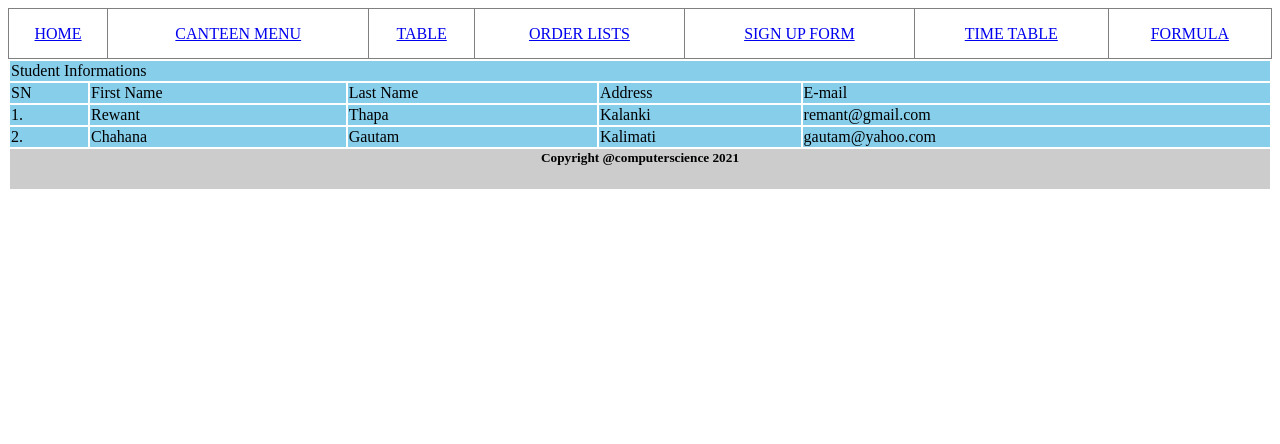
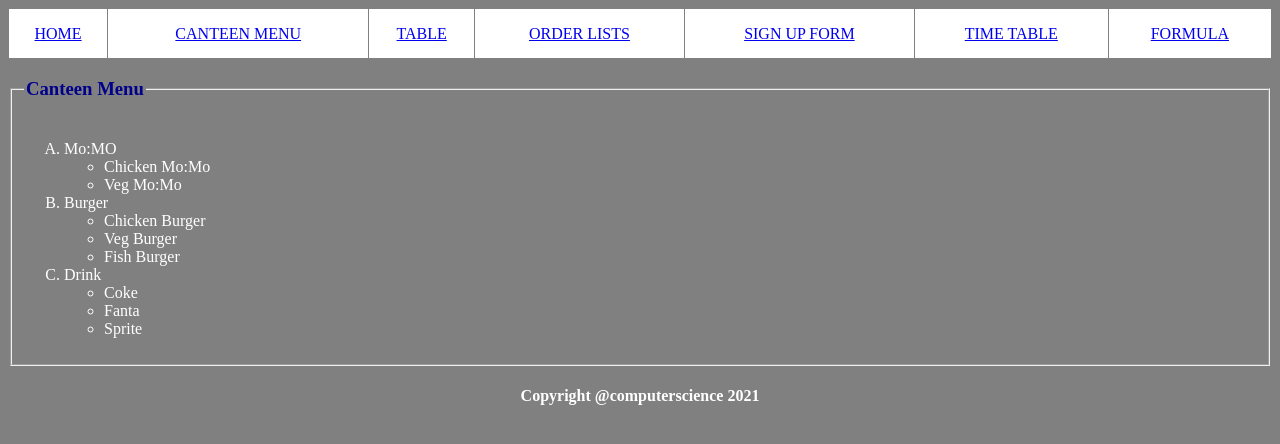
Before and after one commit to ourtry13/firstpage, a plain HTML site: page canteen menu.html in a window 1280 px wide. Drawn offline with Linux system fonts and the light colour scheme.

Commit message:
Update canteen menu.html

```diff
--- a/canteen menu.html
+++ b/canteen menu.html
@@ -1,20 +1,32 @@
+<!DOCTYPE html>
 <html>
-<head><title>Table</title>
+<head>
+	<meta charset="utf-8">
+	<title> Canteen Menu</title>
+
+
 	<style>
+h4{
 
-#table1 {
+	text-align: center;
+}
+legend{
+	color: darkblue;
+}
+body{
+	color:white;
+	background-color: grey;
+}
+
+table {
   border-collapse: collapse;
 }
 
-
-
-
-
-	</style>
+</style>
 </head>
 <body>
 
-	<table id= "table1" width="100%" cellpadding="0" border="1">
+	<table width="100%" cellpadding="0" border="1">
 
 		<tr align="center" bgcolor="white"  height="50px">
 			<td> <a href="index.html"> HOME </a></td>
@@ -27,37 +39,37 @@
 
 		</tr>
 	</table>
+<fieldset>
+	<legend> <h3> Canteen Menu</h3></legend>
 
-      <table id="table 2" width="100%">
-    <tr bgcolor="#87ceeb">
-     <td colspan=5>Student Informations</td>
-    </tr>
-				<tr bgcolor="#87ceeb">
-				<td>SN</td>
-				<td>First Name</td>
-				<td>Last Name</td>
-				<td>Address</td>
-				<td>E-mail</td>
-				</tr>
-		<tr bgcolor="#87ceeb">
-		<td>1.</td>
-		<td>Rewant</td>
-		<td>Thapa</td>
-		<td>Kalanki</td>
-		<td>remant@gmail.com</td>
-		</tr>
-			<tr bgcolor="#87ceeb">
-			<td>2.</th>
-			<td>Chahana</td>
-			<td>Gautam</th>
-			<td>Kalimati</th>
-			<td>gautam@yahoo.com</th>
-			</tr>
+<ol type="A">
+	<li>Mo:MO</li>
 
-			<tr bgcolor="#cccccc">
-			<td colspan="7"> <h5 align="center">Copyright @computerscience 2021 </h5></td>
-		</tr>
-	</table>
-</table>
+<ul>
+<li>Chicken Mo:Mo</li>
+<li>Veg Mo:Mo</li>
+</ul>
+
+<li> Burger</li>
+
+<ul>
+	<li> Chicken Burger</li>
+    <li> Veg Burger</li>
+<li> Fish Burger</li>
+
+</ul>
+
+<li> Drink</li>
+<ul>
+	<li> Coke</li>
+	<li> Fanta</li>
+	<li> Sprite</li>
+</ul>
+
+</fieldset>
+<h4> Copyright @computerscience 2021 </h4>
+
+
+
 </body>
 </html>
```
